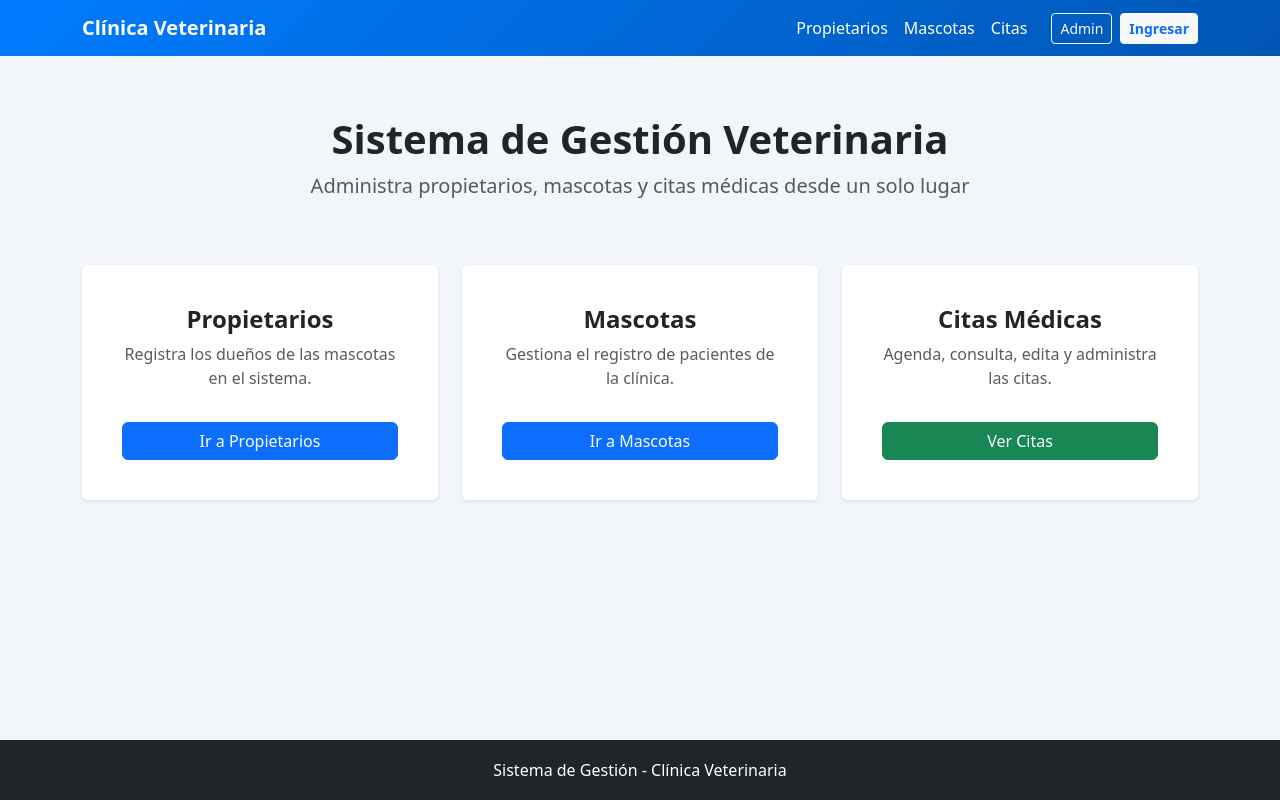
After one commit to JhoymarSierra/sistema-veterinaria, a Django app: page / in a window 1280 px wide. The commit adds this page. Run offline with Django 5.2, Linux system fonts and the light colour scheme.

Commit message:
feat: integra base.html, home, login, propietarios y pruebas de flujo completo

```diff
--- a/config/urls.py
+++ b/config/urls.py
@@ -1,27 +1,23 @@
-"""
-URL configuration for config project.
-
-The `urlpatterns` list routes URLs to views. For more information please see:
-    https://docs.djangoproject.com/en/6.1/topics/http/urls/
-Examples:
-Function views
-    1. Add an import:  from my_app import views
-    2. Add a URL to urlpatterns:  path('', views.home, name='home')
-Class-based views
-    1. Add an import:  from other_app.views import Home
-    2. Add a URL to urlpatterns:  path('', Home.as_view(), name='home')
-Including another URLconf
-    1. Import the include() function: from django.urls import include, path
-    2. Add a URL to urlpatterns:  path('blog/', include('blog.urls'))
-"""
 from django.contrib import admin
 from django.urls import path, include
+from django.views.generic import TemplateView
+from django.contrib.auth import views as auth_views
 
 urlpatterns = [
+    # Ruta principal http://127.0.0.1:8000/
+    path('', TemplateView.as_view(template_name='home.html'), name='home'),
+
+    # Autenticación (Login y Logout)
+    path('login/', auth_views.LoginView.as_view(), name='login'),
+    path('logout/', auth_views.LogoutView.as_view(), name='logout'),
+
+    # Panel de administración
     path('admin/', admin.site.urls),
 
+    # Aplicaciones
     path('propietarios/', include('propietarios.urls')),
     path('mascotas/', include('mascotas.urls')),
+    path('citas/', include('citas.urls')),
+    # Si en la carpeta 'veterinarios' ya crearon el archivo 'urls.py', descomenta la línea de abajo:
     path('veterinarios/', include('veterinarios.urls')),
-    path('citas/', include('citas.urls')),
 ]
--- a/propietarios/urls.py
+++ b/propietarios/urls.py
@@ -1,6 +1,8 @@
 from django.urls import path
 from .views import PropietarioCreateView
 
+app_name = 'propietarios'
+
 urlpatterns = [
-    path('', PropietarioCreateView.as_view(), name='propietario_crear'),
+    path('', PropietarioCreateView.as_view(), name='crear'),
 ]
--- a/propietarios/views.py
+++ b/propietarios/views.py
@@ -7,4 +7,4 @@ class PropietarioCreateView(CreateView):
     model = Propietario
     form_class = PropietarioForm
     template_name = 'propietarios/propietario_form.html'
-    success_url = reverse_lazy('propietario_crear')
+    success_url = reverse_lazy('propietarios:crear')
--- a/templates/base.html
+++ b/templates/base.html
@@ -1,5 +1,3 @@
-
-
 <!DOCTYPE html>
 <html lang="es">
 <head>
@@ -13,6 +11,8 @@
         body {
             background: #f2f5fa;
             min-height: 100vh;
+            display: flex;
+            flex-direction: column;
         }
 
         .navbar {
@@ -24,7 +24,7 @@
         }
 
         .contenido {
-            min-height: 75vh;
+            flex: 1;
             padding-top: 35px;
             padding-bottom: 35px;
         }
@@ -44,34 +44,44 @@
 
     <nav class="navbar navbar-expand-lg navbar-dark">
         <div class="container">
-            <a class="navbar-brand fw-bold" href="/">Clínica Veterinaria</a>
+            <a class="navbar-brand fw-bold" href="{% url 'home' %}">Clínica Veterinaria</a>
 
-            <button class="navbar-toggler" type="button"
-                    data-bs-toggle="collapse" data-bs-target="#menu">
+            <button class="navbar-toggler" type="button" data-bs-toggle="collapse" data-bs-target="#menu">
                 <span class="navbar-toggler-icon"></span>
             </button>
 
             <div class="collapse navbar-collapse" id="menu">
-                <ul class="navbar-nav ms-auto">
+                <ul class="navbar-nav ms-auto align-items-lg-center">
                     <li class="nav-item">
-                        <a class="nav-link" href="/propietarios/">Propietarios</a>
+                        <a class="nav-link" href="{% url 'propietarios:crear' %}">Propietarios</a>
                     </li>
                     <li class="nav-item">
-    <a class="nav-link" href="/mascotas/">Mascotas</a>
-</li>
-                    <li class="nav-item">
-                        <a class="nav-link" href="/veterinarios/">Veterinarios</a>
+                        <a class="nav-link" href="{% url 'mascotas:crear' %}">Mascotas</a>
                     </li>
                     <li class="nav-item">
-                        <a class="nav-link" href="/citas/">Citas</a>
+                        <a class="nav-link" href="{% url 'citas:listar' %}">Citas</a>
                     </li>
+                    <li class="nav-item ms-lg-3">
+                        <a class="btn btn-outline-light btn-sm" href="/admin/">Admin</a>
+                    </li>
+                    {% if user.is_authenticated %}
+                        <li class="nav-item ms-lg-2 mt-2 mt-lg-0">
+                            <form method="post" action="{% url 'logout' %}" class="d-inline">
+                                {% csrf_token %}
+                                <button type="submit" class="btn btn-danger btn-sm">Salir ({{ user.username }})</button>
+                            </form>
+                        </li>
+                    {% else %}
+                        <li class="nav-item ms-lg-2 mt-2 mt-lg-0">
+                            <a class="btn btn-light btn-sm text-primary fw-bold" href="{% url 'login' %}">Ingresar</a>
+                        </li>
+                    {% endif %}
                 </ul>
             </div>
         </div>
     </nav>
 
     <main class="container contenido">
-
         {% if messages %}
             {% for message in messages %}
                 <div class="alert alert-{{ message.tags|default:'info' }} alert-dismissible fade show">
@@ -82,7 +92,6 @@
         {% endif %}
 
         {% block content %}{% endblock %}
-
     </main>
 
     <footer>
--- /dev/null
+++ b/templates/home.html
@@ -0,0 +1,48 @@
+{% extends 'base.html' %}
+
+{% block title %}Inicio - Clínica Veterinaria{% endblock %}
+
+{% block content %}
+<div class="text-center py-4 mb-4">
+    <h1 class="fw-bold text-dark">Sistema de Gestión Veterinaria</h1>
+    <p class="text-muted lead">Administra propietarios, mascotas y citas médicas desde un solo lugar</p>
+</div>
+
+<div class="row g-4 justify-content-center">
+    <div class="col-md-4">
+        <div class="card shadow-sm h-100 p-4 text-center border-0">
+            <div class="card-body d-flex flex-column justify-content-between">
+                <div>
+                    <h4 class="fw-bold">Propietarios</h4>
+                    <p class="text-muted">Registra los dueños de las mascotas en el sistema.</p>
+                </div>
+                <a href="{% url 'propietarios:crear' %}" class="btn btn-primary mt-3">Ir a Propietarios</a>
+            </div>
+        </div>
+    </div>
+
+    <div class="col-md-4">
+        <div class="card shadow-sm h-100 p-4 text-center border-0">
+            <div class="card-body d-flex flex-column justify-content-between">
+                <div>
+                    <h4 class="fw-bold">Mascotas</h4>
+                    <p class="text-muted">Gestiona el registro de pacientes de la clínica.</p>
+                </div>
+                <a href="{% url 'mascotas:crear' %}" class="btn btn-primary mt-3">Ir a Mascotas</a>
+            </div>
+        </div>
+    </div>
+
+    <div class="col-md-4">
+        <div class="card shadow-sm h-100 p-4 text-center border-0">
+            <div class="card-body d-flex flex-column justify-content-between">
+                <div>
+                    <h4 class="fw-bold">Citas Médicas</h4>
+                    <p class="text-muted">Agenda, consulta, edita y administra las citas.</p>
+                </div>
+                <a href="{% url 'citas:listar' %}" class="btn btn-success mt-3">Ver Citas</a>
+            </div>
+        </div>
+    </div>
+</div>
+{% endblock %}
--- a/veterinarios/urls.py
+++ b/veterinarios/urls.py
@@ -1,5 +1,7 @@
 from django.urls import path
 from .views import VeterinarioCreateView
+
+app_name = 'veterinarios'
 
 urlpatterns = [
     path(
```
Also changed, not shown: config/settings.py (+8 -3 lines), propietarios/templates/propietarios/propietario_form.html (+13 -32 lines), templates/registration/login.html (added, +37 -0 lines), db.sqlite3.
